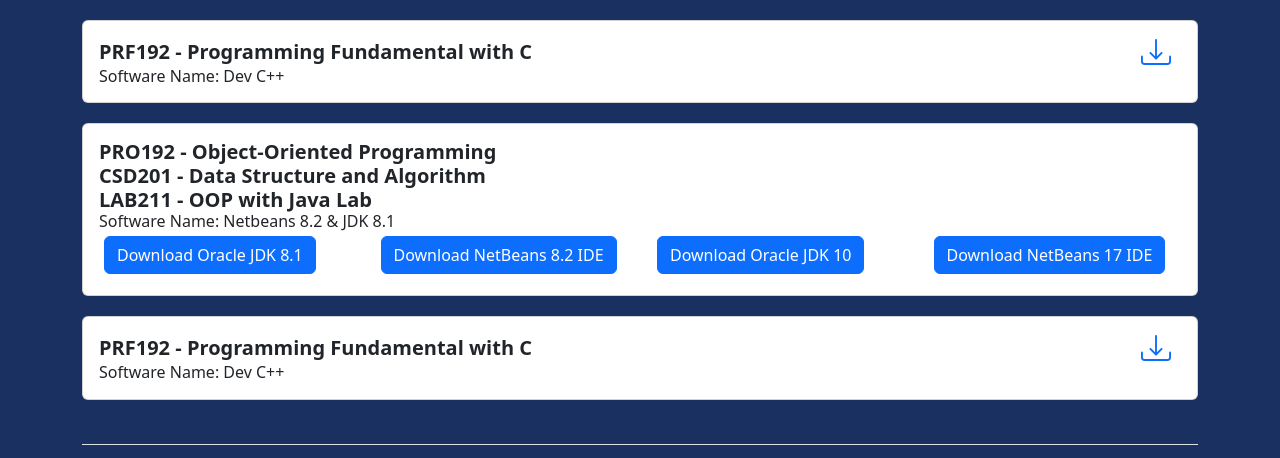
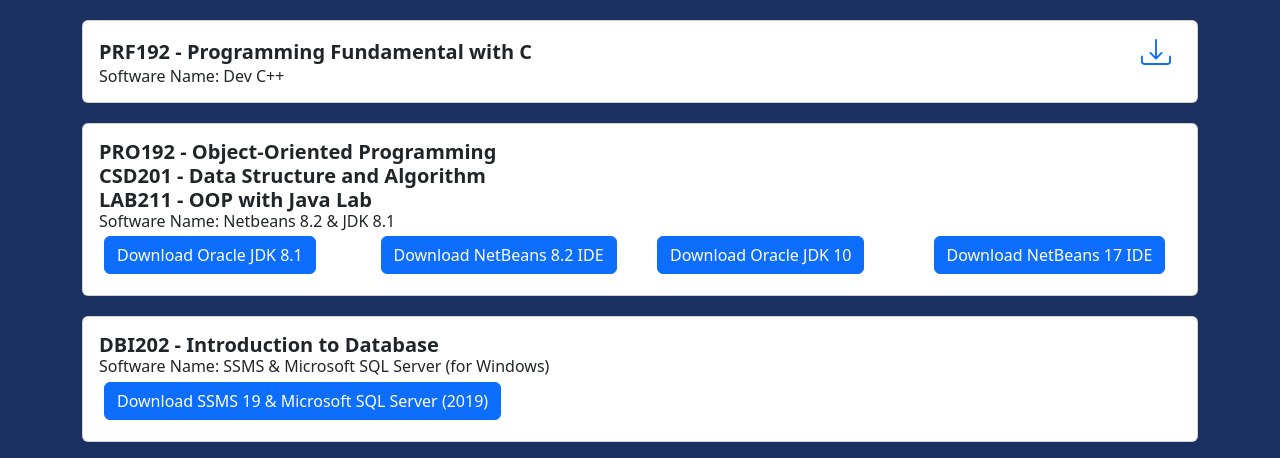
Before and after one commit to chuthevan450/VanCT_OfficialWebsite, a website: page Software.html in a window 1280 px wide. Shown: the part 80-538 px from the top of the page. Drawn offline with nearby package versions, Linux system fonts and the light colour scheme.

Commit message:
Update Software.html
Signed-off-by: Chu Thế Văn <144294314+chuthevan450@users.noreply.github.com>

```diff
--- a/Software.html
+++ b/Software.html
@@ -128,22 +128,19 @@
             <div class="LAB" style="display: flex; justify-content: space-between; align-items: center;">
               <!-- Mã đề LAB -->
               <div class="LAB_Title">
-                <h5 class="LAB_Title" style="font-weight: bold; margin: 0;">PRF192 - Programming Fundamental with C</h5>
-              </div>
-              <!-- Biểu tượng: Download File -->
-              <div class="card-link" style="display: block;">
-                <a href="https://sourceforge.net/projects/orwelldevcpp/" class="card-link" style="margin-right: 10px;">
-                  <svg xmlns="http://www.w3.org/2000/svg" width="30" height="30" fill="currentColor" class="bi bi-download" viewBox="0 0 16 16">
-                    <path d="M.5 9.9a.5.5 0 0 1 .5.5v2.5a1 1 0 0 0 1 1h12a1 1 0 0 0 1-1v-2.5a.5.5 0 0 1 1 0v2.5a2 2 0 0 1-2 2H2a2 2 0 0 1-2-2v-2.5a.5.5 0 0 1 .5-.5"/>
-                    <path d="M7.646 11.854a.5.5 0 0 0 .708 0l3-3a.5.5 0 0 0-.708-.708L8.5 10.293V1.5a.5.5 0 0 0-1 0v8.793L5.354 8.146a.5.5 0 1 0-.708.708z"/>
-                  </svg>
-                </a>
+                <h5 class="LAB_Title" style="font-weight: bold; margin: 0;">DBI202 - Introduction to Database</h5>
               </div>
             </div>
             <!-- Tên đề bài LAB -->
             <div class="LAB_Subtitle">
-              <h6 class="LAB_Subtitle" style="margin: 0;">Software Name: Dev C++</h6>
+              <h6 class="LAB_Subtitle" style="margin: 0;">Software Name: SSMS & Microsoft SQL Server (for Windows)</h6>
             </div>
+              <!-- Biểu tượng: Download File -->
+                <div class="row" style="width = max-row; display = flex;">
+                    <div class="col-sm-6"> <!-- Sử dụng 50% chiều rộng trên các thiết bị có màn hình nhỏ hơn -->
+                        <a class="btn btn-primary" href="https://drive.google.com/file/d/1OfuOGVDH7Hr0oYV3a4PK5rgtw2ByknBW/view?usp=sharing" role="button" style="margin: 5px;">Download SSMS 19 & Microsoft SQL Server (2019)</a>
+                    </div>
+                </div>
           </div>
         </div>
       </div>
```
